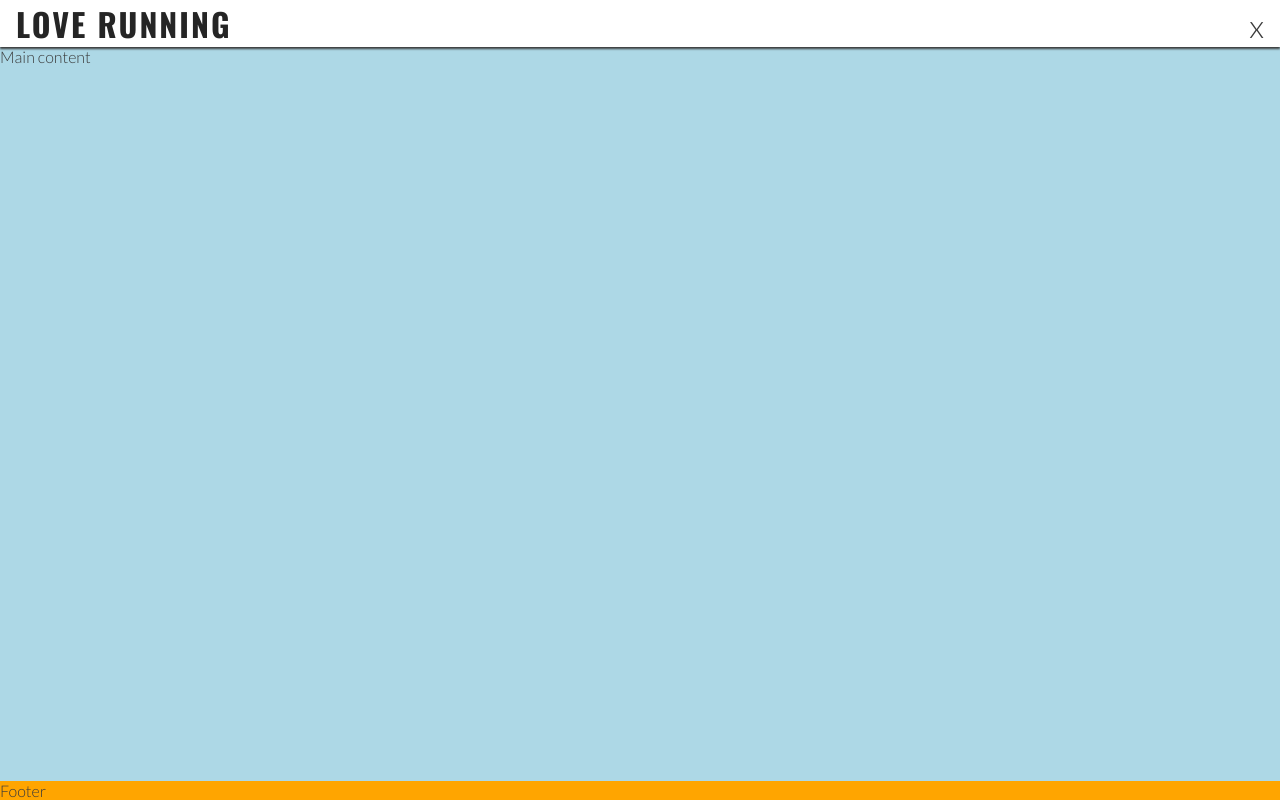
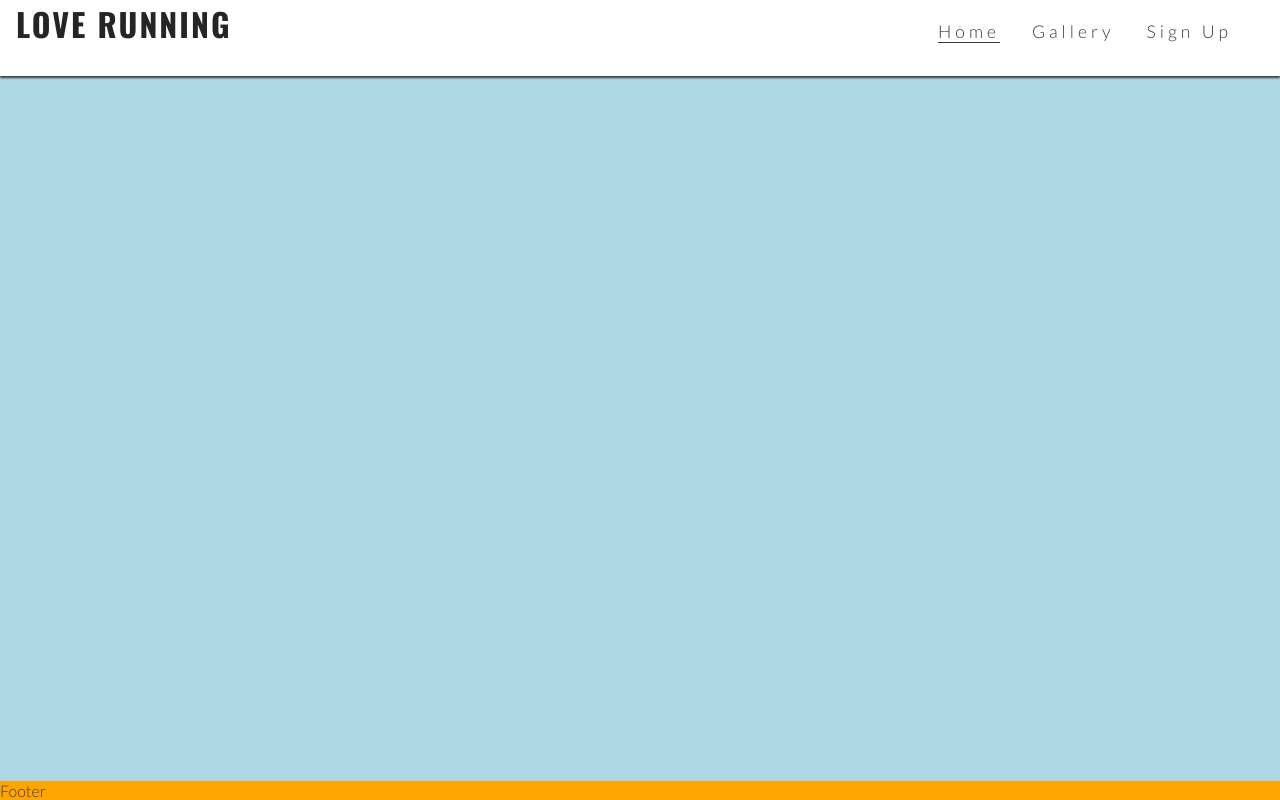
Before and after one commit to osaroo3/love_runnnig_wtp, a plain HTML site: page index.html in a window 1280 px wide. Drawn offline with nearby package versions, Linux system fonts and the light colour scheme.

Commit message:
Display nav items and hide toggle label

```diff
--- a/assets/css/style.css
+++ b/assets/css/style.css
@@ -95,3 +95,28 @@ main {
 footer {
     background-color: orange;
 }
+
+/*Media query: tablets and larger(768px and up)*/
+@media screen and (min-width:768px) {
+
+    /*header*/
+    nav {
+        display: block;
+        position: relative;
+        box-shadow: none;
+        width: fit-content;
+        padding-right: 1rem;
+    }
+
+    #menu {
+        display: flex;
+    }
+
+    #menu>li {
+        padding: 1rem;
+    }
+
+    .nav-toggle-label {
+        display: none;
+    }
+}
```
